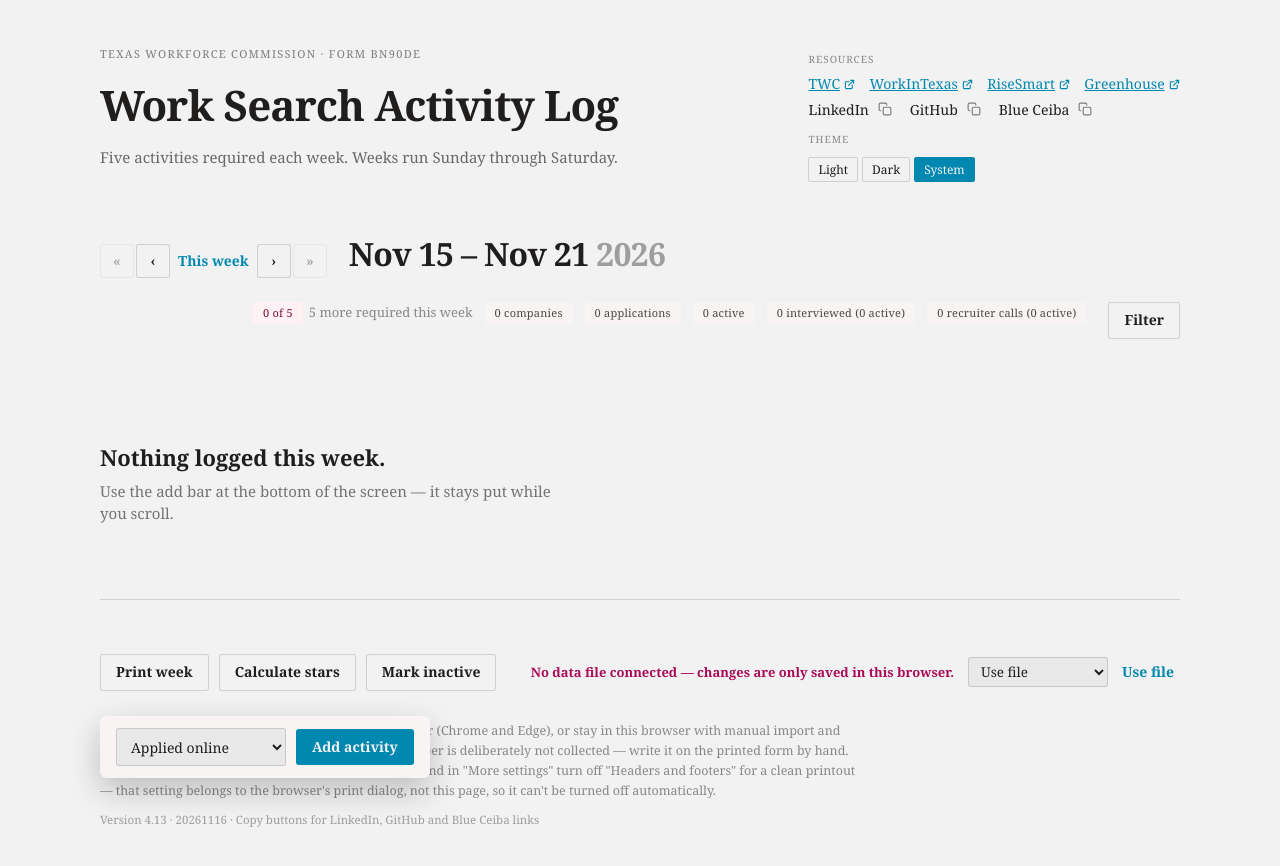
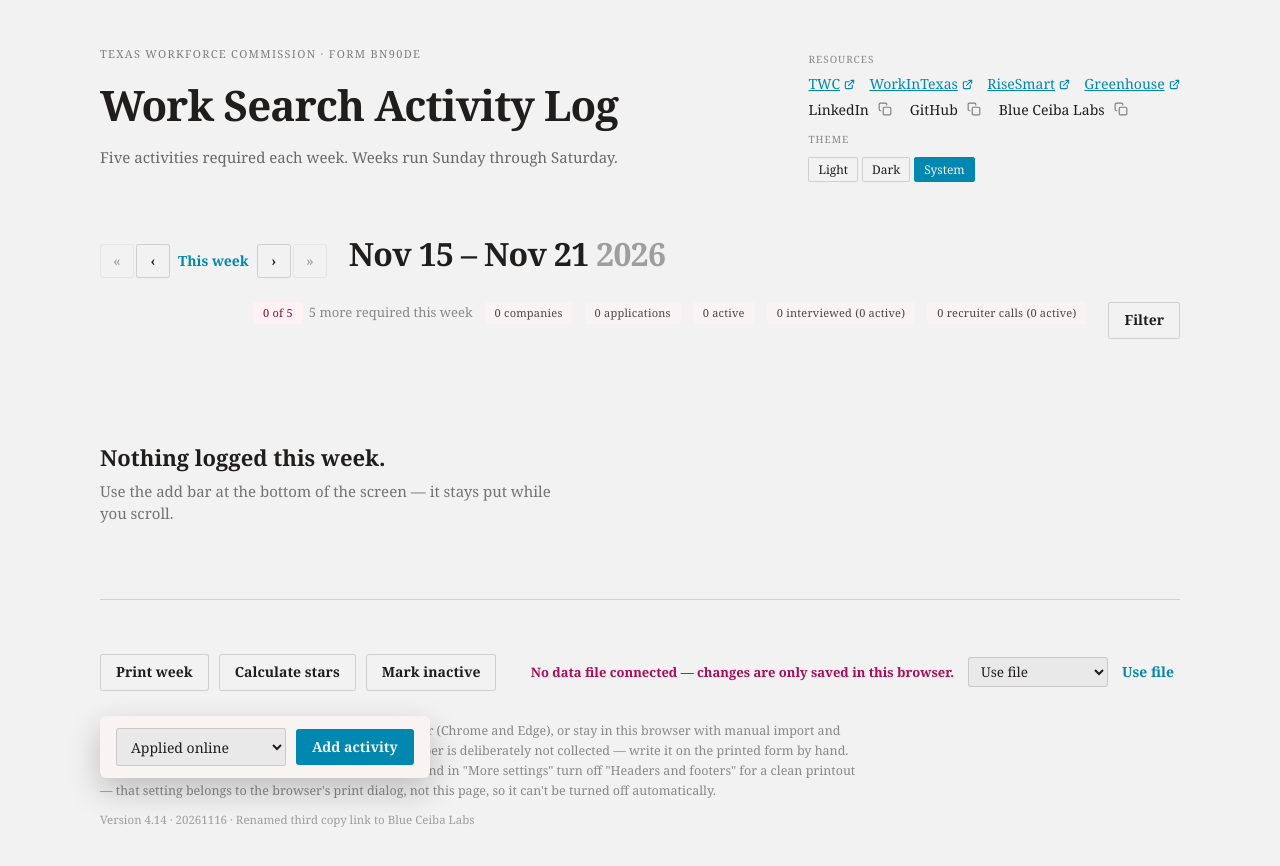
Before and after one commit to luischang1/unemployment, a plain HTML site: page TWC_Work_Search_Log_v4.html in a window 1280 px wide. Drawn offline with Linux system fonts and the light colour scheme.

Commit message:
Rename the Blue Ceiba copy link to Blue Ceiba Labs
Co-Authored-By: Claude Sonnet 5.5 <noreply@anthropic.com>

```diff
--- a/TWC_Work_Search_Log_v4.html
+++ b/TWC_Work_Search_Log_v4.html
@@ -462,7 +462,7 @@
       <div class="rlinks rcopyrow">
         <span class="rcopy">LinkedIn<button type="button" class="btn-copy" data-copy="https://www.linkedin.com/in/luischang1/" data-label="LinkedIn" title="Copy LinkedIn link" aria-label="Copy LinkedIn link"><svg width="14" height="14" viewBox="0 0 24 24" fill="none" stroke="currentColor" stroke-width="2" stroke-linecap="round" stroke-linejoin="round" aria-hidden="true"><rect x="9" y="9" width="13" height="13" rx="2"/><path d="M5 15H4a2 2 0 0 1-2-2V4a2 2 0 0 1 2-2h9a2 2 0 0 1 2 2v1"/></svg></button></span>
         <span class="rcopy">GitHub<button type="button" class="btn-copy" data-copy="https://github.com/luischang1" data-label="GitHub" title="Copy GitHub link" aria-label="Copy GitHub link"><svg width="14" height="14" viewBox="0 0 24 24" fill="none" stroke="currentColor" stroke-width="2" stroke-linecap="round" stroke-linejoin="round" aria-hidden="true"><rect x="9" y="9" width="13" height="13" rx="2"/><path d="M5 15H4a2 2 0 0 1-2-2V4a2 2 0 0 1 2-2h9a2 2 0 0 1 2 2v1"/></svg></button></span>
-        <span class="rcopy">Blue Ceiba<button type="button" class="btn-copy" data-copy="https://blueceibalasbs.com" data-label="Blue Ceiba" title="Copy Blue Ceiba link" aria-label="Copy Blue Ceiba link"><svg width="14" height="14" viewBox="0 0 24 24" fill="none" stroke="currentColor" stroke-width="2" stroke-linecap="round" stroke-linejoin="round" aria-hidden="true"><rect x="9" y="9" width="13" height="13" rx="2"/><path d="M5 15H4a2 2 0 0 1-2-2V4a2 2 0 0 1 2-2h9a2 2 0 0 1 2 2v1"/></svg></button></span>
+        <span class="rcopy">Blue Ceiba Labs<button type="button" class="btn-copy" data-copy="https://blueceibalasbs.com" data-label="Blue Ceiba Labs" title="Copy Blue Ceiba Labs link" aria-label="Copy Blue Ceiba Labs link"><svg width="14" height="14" viewBox="0 0 24 24" fill="none" stroke="currentColor" stroke-width="2" stroke-linecap="round" stroke-linejoin="round" aria-hidden="true"><rect x="9" y="9" width="13" height="13" rx="2"/><path d="M5 15H4a2 2 0 0 1-2-2V4a2 2 0 0 1 2-2h9a2 2 0 0 1 2 2v1"/></svg></button></span>
       </div>
       <span class="rlabel" style="margin-top:6px;">Theme</span>
       <div class="theme-toggle" id="themeToggle">
@@ -576,7 +576,7 @@
     "Headers and footers" for a clean printout — that setting belongs to the browser's print dialog, not this page,
     so it can't be turned off automatically.
   </p>
-  <p class="version">Version 4.13 &middot; 20261116 &middot; Copy buttons for LinkedIn, GitHub and Blue Ceiba links</p>
+  <p class="version">Version 4.14 &middot; 20261116 &middot; Renamed third copy link to Blue Ceiba Labs</p>
 </div>
 
 <div class="addbar">
```
